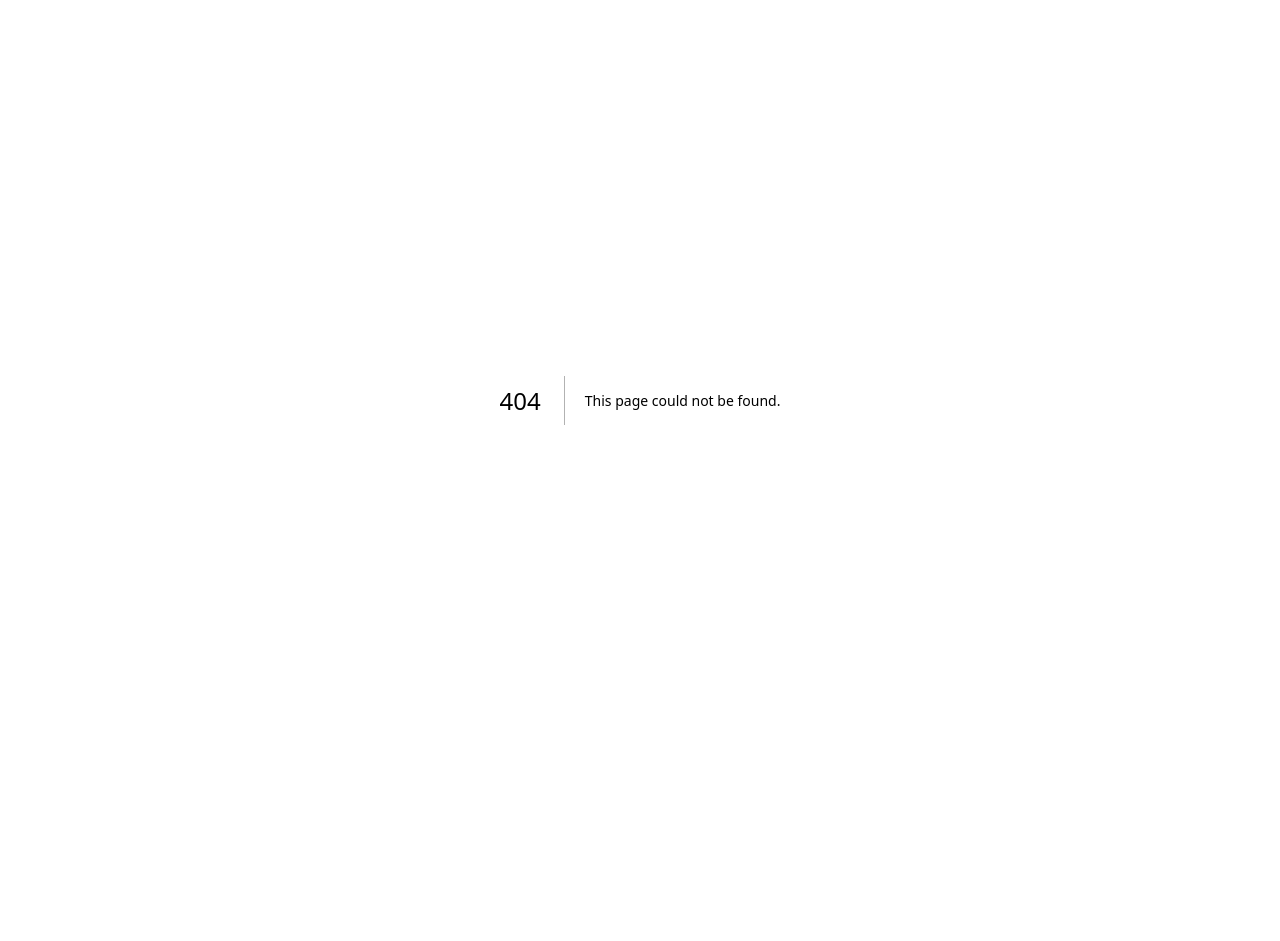
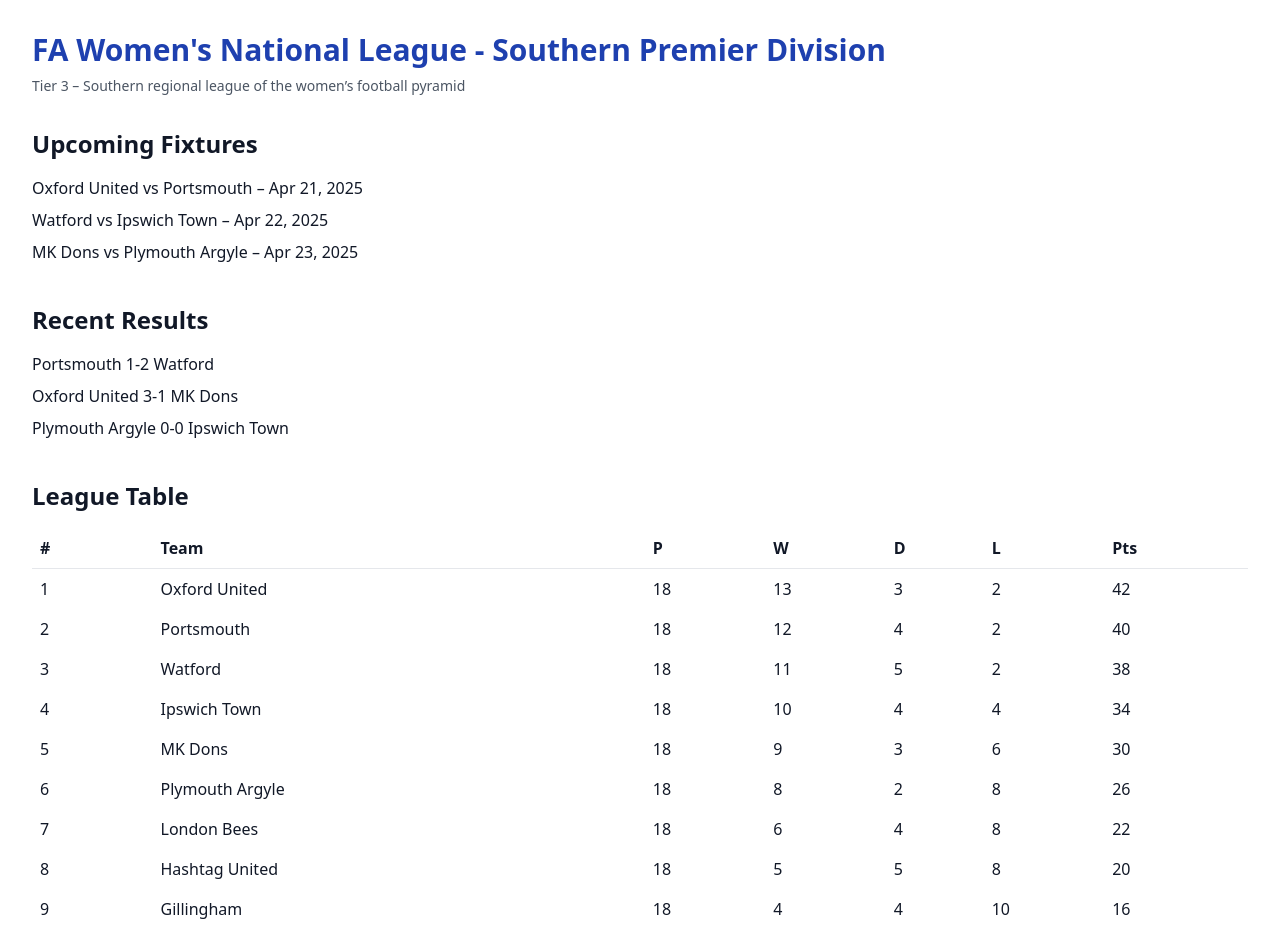
Before and after one commit to jhickey011/the-pyramid-page, a Next.js app: page /leagues/national-south in a window 1280 px wide. Before the commit this address had no page. Shown: the top 941 px of the page. Before the commit the page ends 800 px from the top, so only its background shows below. Built offline with nearby package versions, Linux system fonts and the light colour scheme.

Commit message:
Create page.tsx

```diff
--- /dev/null
+++ b/app/leagues/national-south/page.tsx
@@ -0,0 +1,57 @@
+export default function NationalSouthPage() {
+  return (
+    <main className="min-h-screen p-8 bg-white text-gray-900">
+      <header className="mb-8">
+        <h1 className="text-3xl font-bold text-blue-800">FA Women's National League - Southern Premier Division</h1>
+        <p className="text-sm text-gray-600 mt-2">Tier 3 – Southern regional league of the women’s football pyramid</p>
+      </header>
+
+      <section className="mb-10">
+        <h2 className="text-2xl font-semibold mb-4">Upcoming Fixtures</h2>
+        <ul className="space-y-2">
+          <li>Oxford United vs Portsmouth – Apr 21, 2025</li>
+          <li>Watford vs Ipswich Town – Apr 22, 2025</li>
+          <li>MK Dons vs Plymouth Argyle – Apr 23, 2025</li>
+        </ul>
+      </section>
+
+      <section className="mb-10">
+        <h2 className="text-2xl font-semibold mb-4">Recent Results</h2>
+        <ul className="space-y-2">
+          <li>Portsmouth 1-2 Watford</li>
+          <li>Oxford United 3-1 MK Dons</li>
+          <li>Plymouth Argyle 0-0 Ipswich Town</li>
+        </ul>
+      </section>
+
+      <section>
+        <h2 className="text-2xl font-semibold mb-4">League Table</h2>
+        <table className="w-full text-left border-collapse">
+          <thead>
+            <tr>
+              <th className="border-b p-2">#</th>
+              <th className="border-b p-2">Team</th>
+              <th className="border-b p-2">P</th>
+              <th className="border-b p-2">W</th>
+              <th className="border-b p-2">D</th>
+              <th className="border-b p-2">L</th>
+              <th className="border-b p-2">Pts</th>
+            </tr>
+          </thead>
+          <tbody>
+            <tr><td className="p-2">1</td><td className="p-2">Oxford United</td><td className="p-2">18</td><td className="p-2">13</td><td className="p-2">3</td><td className="p-2">2</td><td className="p-2">42</td></tr>
+            <tr><td className="p-2">2</td><td className="p-2">Portsmouth</td><td className="p-2">18</td><td className="p-2">12</td><td className="p-2">4</td><td className="p-2">2</td><td className="p-2">40</td></tr>
+            <tr><td className="p-2">3</td><td className="p-2">Watford</td><td className="p-2">18</td><td className="p-2">11</td><td className="p-2">5</td><td className="p-2">2</td><td className="p-2">38</td></tr>
+            <tr><td className="p-2">4</td><td className="p-2">Ipswich Town</td><td className="p-2">18</td><td className="p-2">10</td><td className="p-2">4</td><td className="p-2">4</td><td className="p-2">34</td></tr>
+            <tr><td className="p-2">5</td><td className="p-2">MK Dons</td><td className="p-2">18</td><td className="p-2">9</td><td className="p-2">3</td><td className="p-2">6</td><td className="p-2">30</td></tr>
+            <tr><td className="p-2">6</td><td className="p-2">Plymouth Argyle</td><td className="p-2">18</td><td className="p-2">8</td><td className="p-2">2</td><td className="p-2">8</td><td className="p-2">26</td></tr>
+            <tr><td className="p-2">7</td><td className="p-2">London Bees</td><td className="p-2">18</td><td className="p-2">6</td><td className="p-2">4</td><td className="p-2">8</td><td className="p-2">22</td></tr>
+            <tr><td className="p-2">8</td><td className="p-2">Hashtag United</td><td className="p-2">18</td><td className="p-2">5</td><td className="p-2">5</td><td className="p-2">8</td><td className="p-2">20</td></tr>
+            <tr><td className="p-2">9</td><td className="p-2">Gillingham</td><td className="p-2">18</td><td className="p-2">4</td><td className="p-2">4</td><td className="p-2">10</td><td className="p-2">16</td></tr>
+            <tr><td className="p-2">10</td><td className="p-2">Chatham Town</td><td className="p-2">18</td><td className="p-2">2</td><td className="p-2">3</td><td className="p-2">13</td><td className="p-2">9</td></tr>
+          </tbody>
+        </table>
+      </section>
+    </main>
+  );
+}
```
